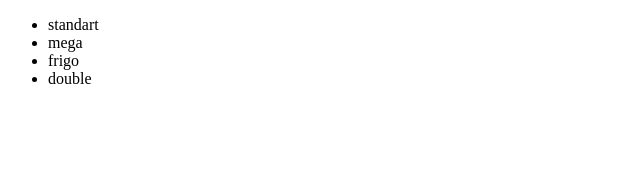
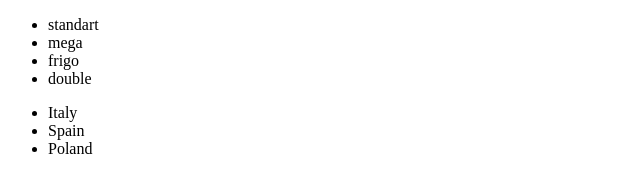
Before and after one commit to DatskoRoman/git, a plain HTML site: page index.html in a window 1280 px wide. Shown: the whole page, without its empty margins (0-640 px from the left). Drawn offline with Linux system fonts and the light colour scheme.

Commit message:
create country

```diff
--- a/index.html
+++ b/index.html
@@ -12,6 +12,11 @@
         <li>frigo</li>
         <li>double</li>
     </ul>
+    <ul>
+        <li>Italy</li>
+        <li>Spain</li>
+        <li>Poland</li>
+    </ul>
 </div>
 </body>
 </html>
```
